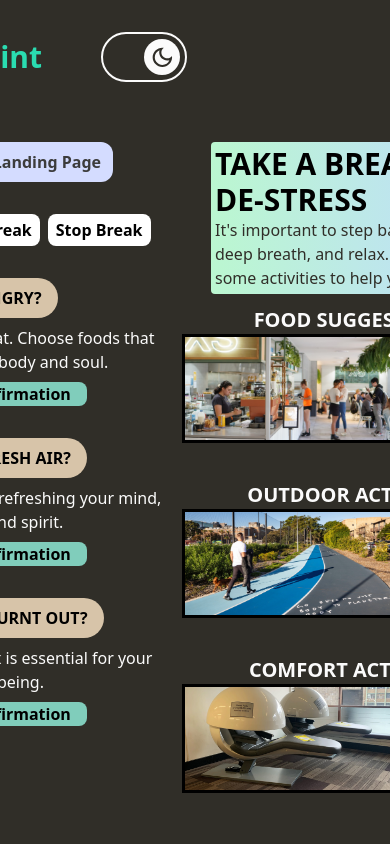
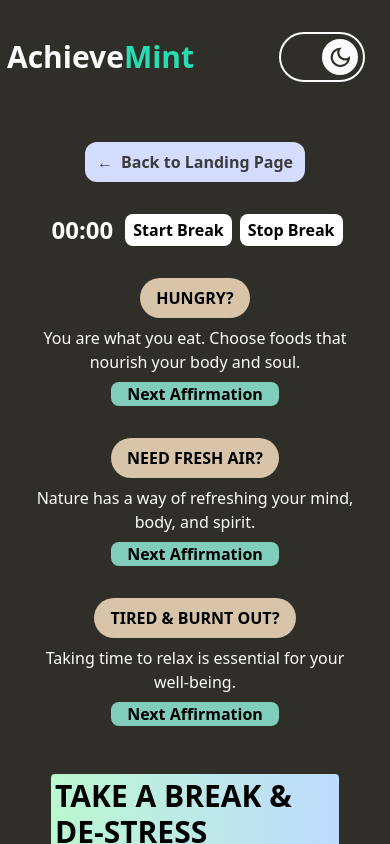
Before and after one commit to devsoc-unsw/trainee-saturn-24t1, a React (Create React App) app in the folder frontend/: page /rest in a window 390 px wide. Built offline with nearby package versions, Linux system fonts and the light colour scheme.

Commit message:
finished responsive design for all pages

```diff
--- a/frontend/src/screens/Landing.js
+++ b/frontend/src/screens/Landing.js
@@ -13,9 +13,9 @@ function Landing({ isDarkMode, handleModeChange }) {
       isDarkMode === true
         ? "p-2 bg-[#302E28] items-center text-center h-screen w-full align-middle "
         : "p-2 bg-[#FFFDEE] items-center text-center h-screen w-full align-middle"}>
-      <div id="header" className="static w-screen grid sm:grid-cols-3 grid-cols-2 m-2 py-4 place-items-center
-        justify-around mb-10 sm:mb-0 sm:min-h-[150px]">
-        <div className="text-3xl font-bold">
+      <div id="header" className="static w-screen grid sm:grid-cols-3 grid-cols-2 m-2 p-4 place-items-center
+        justify-between mb-10 sm:mb-0 sm:min-h-[150px]">
+        <div className="text-3xl font-bold sm:justify-self-auto justify-self-start">
           <span className={
             isDarkMode === true
               ? "text-[#FBFBFB]"
@@ -26,12 +26,11 @@ function Landing({ isDarkMode, handleModeChange }) {
           {/*empty div */}
         </div>
 
-        <div id="mode-button">
-          <div className="" >
+        <div id="mode-button" className="sm:justify-self-auto justify-self-end">
+          <div>
             <ModeButton isDarkMode={isDarkMode} handleModeChange={handleModeChange} />
           </div>
         </div>
-
       </div>
 
       <div className={
--- a/frontend/src/screens/Rest.js
+++ b/frontend/src/screens/Rest.js
@@ -158,9 +158,9 @@ function Rest({ isDarkMode, handleModeChange }) {
       isDarkMode === true
         ? "w-full p-2 bg-[#302E28]"
         : "w-full p-2 bg-[#FFFDEE]"}>
-      <div id="header" className="static w-screen grid sm:grid-cols-3 grid-cols-2 m-2 py-4 place-items-center
-        justify-around mb-10 sm:mb-0 sm:min-h-[150px]">
-        <div className="text-3xl font-bold">
+      <div id="header" className="static w-screen grid sm:grid-cols-3 grid-cols-2 m-2 p-4 place-items-center
+        justify-between mb-10 sm:mb-0 sm:min-h-[150px]">
+        <div className="text-3xl font-bold sm:justify-self-auto justify-self-start">
           <span className={
             isDarkMode === true
               ? "text-[#FBFBFB]"
@@ -171,17 +171,16 @@ function Rest({ isDarkMode, handleModeChange }) {
           {/*empty div */}
         </div>
 
-        <div id="mode-button">
-          <div className="" >
+        <div id="mode-button" className="sm:justify-self-auto justify-self-end">
+          <div>
             <ModeButton isDarkMode={isDarkMode} handleModeChange={handleModeChange} />
           </div>
         </div>
       </div>
 
-      <div id="body" className='flex justify-center'>
-        <div id="timer-affirmations" className="flex my-1">
-          <div>
-            {/* Buttons for rest page */}
+      <div id="body" className='grid md:grid-cols-3 justify-center mx-5'>
+        <div id="timer-affirmations" className="my-1">
+          {/* Buttons for landing page */}
           <div className="flex flex-col items-center">
             <button
               onClick={() => navigate('/')}
@@ -194,7 +193,7 @@ function Rest({ isDarkMode, handleModeChange }) {
               <span>Back to Landing Page</span>
             </button>
           </div>
-
+          <div>
             <div id="timer">
               <Timer isDarkMode={isDarkMode} />
             </div>
@@ -241,7 +240,6 @@ function Rest({ isDarkMode, handleModeChange }) {
                   onClick={changeOutdoorAffirmation}>Next Affirmation</button>
               </div>
 
-
               <div className="flex flex-col items-center mt-8">
                 <div className={
                   isDarkMode === true
@@ -266,7 +264,7 @@ function Rest({ isDarkMode, handleModeChange }) {
 
         </div>
 
-        <div id="suggestions">
+        <div id="suggestions" className='md:col-span-2 md:mt-0 mt-10'>
           <div id="page-info" className="my-1 mx-12 p-1 flex flex-col items-center rounded bg-gradient-to-r from-green-200 to-blue-200">
             <h className="text-3xl font-bold text-black transition duration-300 transform hover:scale-105 hover:text-[#FFFFFF]">
               TAKE A BREAK & DE-STRESS</h>
--- a/frontend/src/screens/Todo.js
+++ b/frontend/src/screens/Todo.js
@@ -23,22 +23,21 @@ function Todo({ isDarkMode, handleModeChange }) {
         ? "flex flex-col place-items-center w-full p-2 bg-[#302E28]"
         : "flex flex-col place-items-center w-full p-2 bg-[#FFFDEE]"
     } >
-      <div id="header" className="static w-screen grid sm:grid-cols-3 grid-cols-2 m-2 py-4 place-items-center
-        justify-around sm:min-h-[150px]">
-        <div className="text-3xl font-bold">
+      <div id="header" className="static w-screen grid sm:grid-cols-3 grid-cols-2 m-2 p-4 place-items-center
+        justify-between mb-10 sm:mb-0 sm:min-h-[150px]">
+        <div className="text-3xl font-bold sm:justify-self-auto justify-self-start">
           <span className={
             isDarkMode === true
               ? "text-[#FBFBFB]"
               : "text=[#302E28]"}>Achieve</span><span className="text-[#2ADCB1]">Mint</span>
           {/* <img src=""></img> */}
         </div>
-
-        <div id="quotes" className="max-h-[150px] sm:col-auto hidden sm:flex">
-          <PopUpQuotes isDarkMode={isDarkMode} />
+        <div className='hidden sm:block'>
+          {/*empty div */}
         </div>
 
-        <div id="mode-button">
-          <div className="" >
+        <div id="mode-button" className="sm:justify-self-auto justify-self-end">
+          <div>
             <ModeButton isDarkMode={isDarkMode} handleModeChange={handleModeChange} />
           </div>
         </div>
```
Lines whose indentation alone changed are shown as unchanged.
